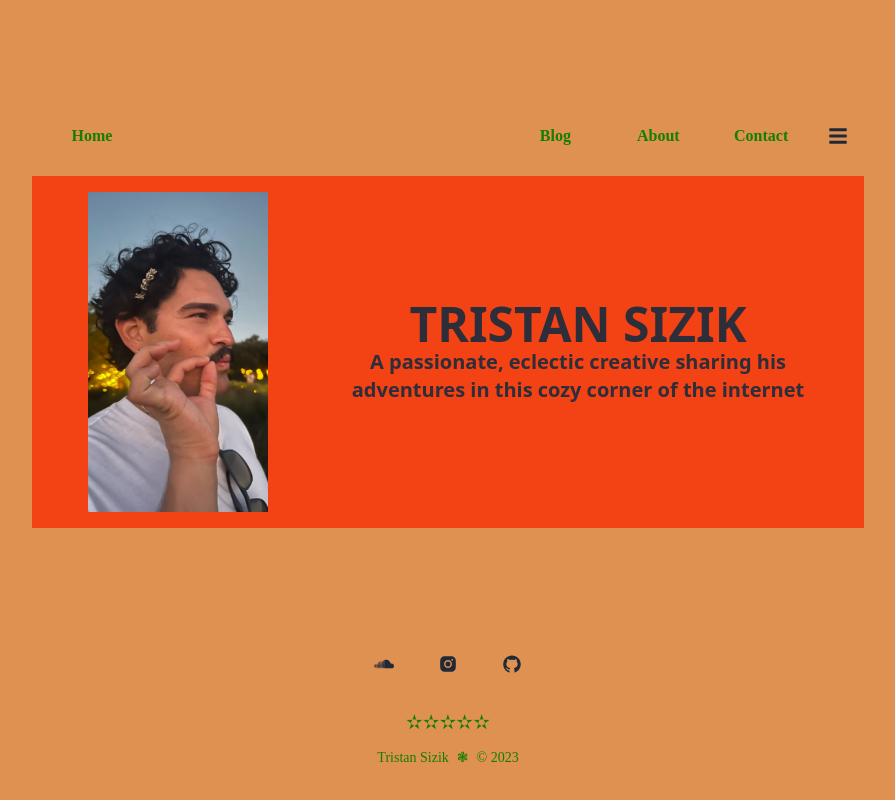
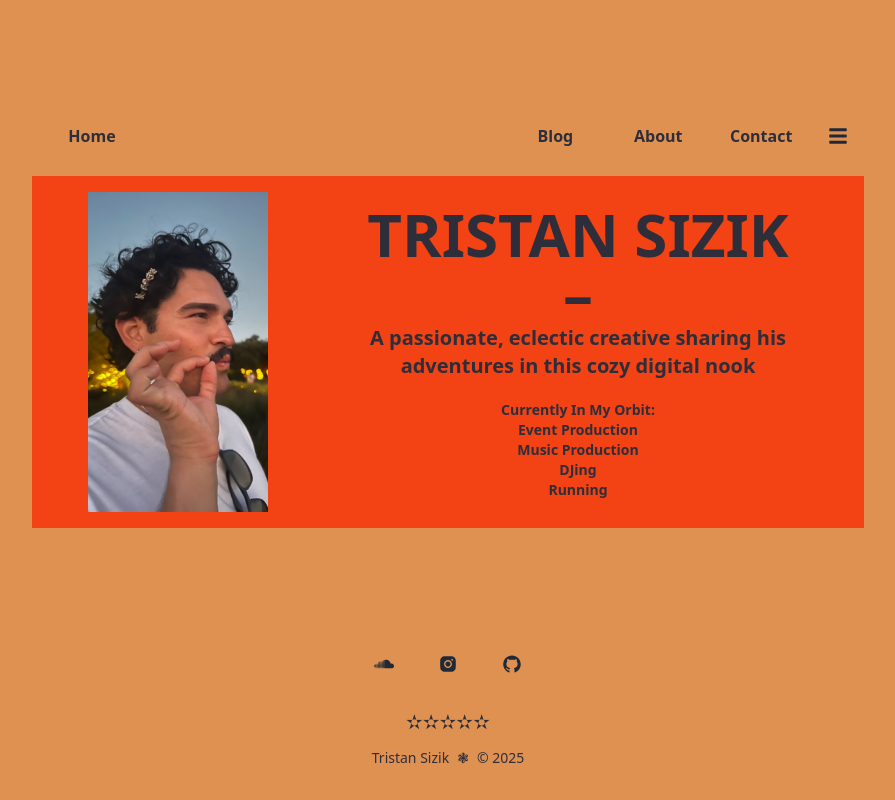
Before and after one commit to tristansizik/ForfunsiesWebDev, a Next.js app: page / in a window 1280 px wide. Shown: the whole page, without its empty margins (192-1087 px from the left). Built offline with nearby package versions, Linux system fonts and the light colour scheme; a web font is replaced by a local one.

Commit message:
Some fine tuning, changed some fonts + colors. Didn't like how it was before.. Hazah!

```diff
--- a/src/components/FootBar.js
+++ b/src/components/FootBar.js
@@ -8,23 +8,23 @@ const FootBar = () => {
       <>
         <div className="mt-16 flex flex-col items-center">
           <div className="mb-3 flex space-x-4">
-            <Link href="https://soundcloud.com/mastless" className="flex relative text-right w-full">
+            <Link href="https://soundcloud.com/solacedotaif" className="flex relative text-right w-full">
               <FootBarIcon icon={<FaSoundcloud size="20" />} text={"My Twitter"} />
             </Link>
-            <Link href="https://www.instagram.com/mastless_/" className="flex relative text-right w-full">
+            <Link href="https://www.instagram.com/treee.stone/" className="flex relative text-right w-full">
               <FootBarIcon icon={<AiFillInstagram size="20" />} text={"My Instagram"} />
             </Link>
             <Link href="https://github.com/tristansizik" className="relative text-right w-full">
               <FootBarIcon icon={<AiOutlineGithub size="20" />} text={"My Github"} />
             </Link>
           </div>
-          <div className="mb-3 flex space-x-2 text-xl font-Hardigan text-green-blueish-dark">
+          <div className="mb-3 flex space-x-2 text-xl font-Helvetica text-[#2e2e3a]">
             <div>✫✫✫✫✫</div>
           </div>
-          <div className="mb-8 flex space-x-2 text-sm font-Hardigan text-green-blueish-dark">
+          <div className="mb-8 flex space-x-2 text-sm font-Helvetica text-[#2e2e3a]">
             <div>Tristan Sizik</div>
             <div>❃</div>
-            <div>© 2023</div>
+            <div>© 2025</div>
           </div>
          </div>
       </>
--- a/src/components/NavBarHome.js
+++ b/src/components/NavBarHome.js
@@ -16,11 +16,11 @@ const NavBarHome = (bgColor) => {
 
     return (
       <>
-      <div className="flex flex-row justify-between items-center sticky h-20 w-2/3 font-Hardigan font-bold text-green-blueish-dark">
+      <div className="flex flex-row justify-between items-center sticky h-20 w-2/3 font-Helvetica font-bold text-[#2e2e3a]">
           <div className='left h-full me-[100px] w-[120px]'>
             <Link href="/" className="flex h-full items-center justify-center hover:text-green-dark">Home</Link>
           </div>
-          <div className="right grid grid-cols-7 right items-center justify-center h-full w-[360px] font-bold text-green-blueish-dark">
+          <div className="right grid grid-cols-7 right items-center justify-center h-full w-[360px] font-bold text-[#2e2e3a]">
             <div className='flex items-center justify-center col-span-2'>
               <Link className="flex items-center justify-center col-span-1 hidden hover:text-green-dark sm:block" href="/threejspage">Blog</Link>
             </div>
--- a/src/components/skeleton/Home.tsx
+++ b/src/components/skeleton/Home.tsx
@@ -11,8 +11,9 @@ export default function BodyInfo() {
         <div className= "flex flex-row h-1/2 w-2/3 px-4 py-4 mb-10 bg-[#f34213] text-center">
           <img className=" h-full mx-10 bg-[white] z-20 mb-2" src='./images/1.jpg' alt="Me :)" />
           <div className="flex flex-col justify-center items-center w-2/3 h-full mx-10  z-10 ">
-            <h1 className="font-Helvetica font-bold text-5xl text-[#2e2e3a]">TRISTAN SIZIK</h1>
-            <p className='font-Helvetica font-bold text-xl text-[#2e2e3a]'>A passionate, eclectic creative sharing his adventures in this cozy corner of the internet</p>
+            <h1 className="font-Helvetica font-bold text-6xl text-[#2e2e3a]">TRISTAN SIZIK –</h1>
+            <p className='font-Helvetica font-bold text-xl text-[#2e2e3a]'>A passionate, eclectic creative sharing his adventures in this cozy digital nook</p>
+            <p className='font-Helvetica font-bold text-sm text-[#2e2e3a] mt-5'>Currently In My Orbit:<br/>Event Production<br/>Music Production<br/>DJing<br/>Running </p>
           </div>
         </div>
         <FootBar></FootBar>
```
